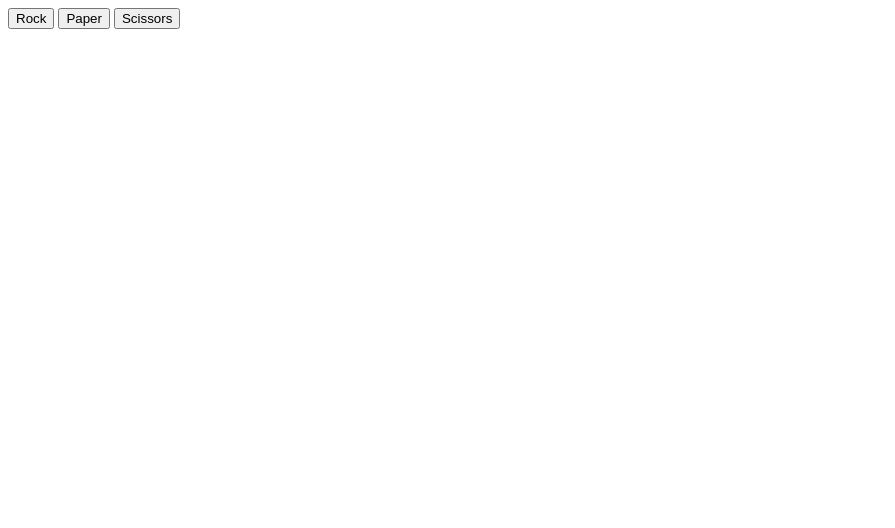
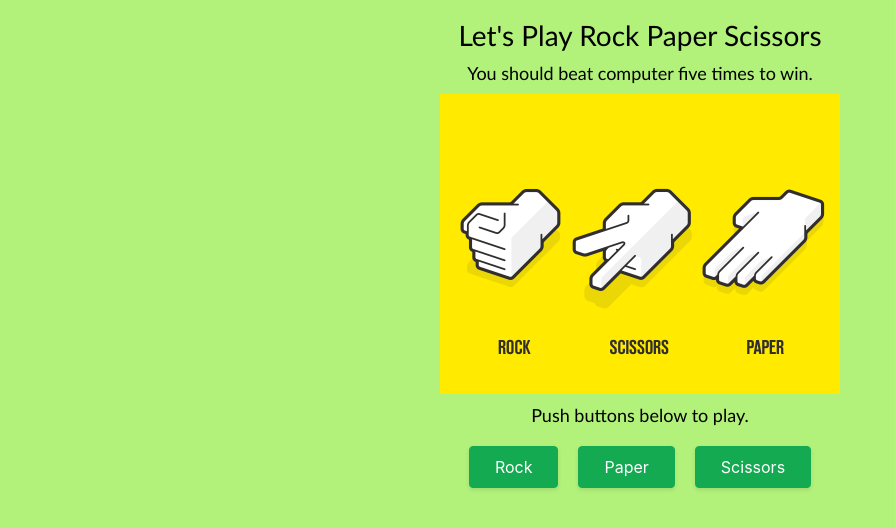
Before and after one commit to shabalinmedia/rock_paper_scissors, a plain HTML site: page index.html in a window 1280 px wide. Shown: the whole page, without its empty margins (0-895 px from the left). Drawn offline with Linux system fonts and the light colour scheme.

Commit message:
Add styles.

```diff
--- a/index.html
+++ b/index.html
@@ -4,17 +4,22 @@
     <meta charset="UTF-8">
     <meta http-equiv="X-UA-Compatible" content="IE=edge">
     <meta name="viewport" content="width=device-width, initial-scale=1.0">
+    <link rel="stylesheet" href="style.css">
     <title>ROCK PAPER SCISSORS</title>
 </head>
 <body>
-    <div id="container"></div>
+    </div><div class="container">Let's Play Rock Paper Scissors</div>
+    <div id="rules">You should beat computer five times to win.</div>
+    <div><img id="image" width="400px"></div>
+    <div id="rules">Push buttons below to play.</div>
+    <nav>
         <button id="rock">Rock</button>
         <button id="paper">Paper</button>
         <button id="scissors">Scissors</button>
+    </nav>
     <div id="status"></div>
     <div id="userScore"></div>
     <div id="computerScore"></div>
-    <div id="result"></div>
     <script src="script.js"></script>
 </body>
 </html>
--- a/script.js
+++ b/script.js
@@ -7,7 +7,7 @@ let playerSelection = buttons.forEach((button) => {
         playRound(button.id);
     });
 });
-
+let image = document.getElementById("image").src = "rps.png";
 
 // Computer randomly returns 'rock', 'paper' or 'scissors'.
 function computerPlay() {
--- /dev/null
+++ b/style.css
@@ -0,0 +1,64 @@
+body {
+    background-color: #b2f27b;
+    height: 100%;
+    padding: 10px;
+    font-family: 'Trebuchet MS', 'Lucida Sans Unicode', 'Lucida Grande', 'Lucida Sans', Arial, sans-serif;
+}
+
+div {
+    display: flex;
+    flex: 1;
+    flex-direction: column;
+    justify-content: center;
+    align-items: center;
+}
+
+.container {
+    font-size: 28px;
+    padding-bottom: 10px;
+}
+
+#rules {
+    font-size: 18px;
+    padding-bottom: 10px;
+}
+
+#image {
+    padding-bottom: 10px;
+}
+
+#status {
+    font-weight: 700;
+    font-size: 20px;
+    padding-top: 20px;
+}
+
+nav {
+    display: flex;
+    align-items: center;
+    justify-content: center;
+}
+
+button {
+    margin: 10px;
+    padding: 10px;
+    background-color: #13aa52;
+    border: 1px solid #13aa52;
+    border-radius: 4px;
+    box-shadow: rgba(0, 0, 0, .1) 0 2px 4px 0;
+    box-sizing: border-box;
+    color: #fff;
+    cursor: pointer;
+    font-family: "Akzidenz Grotesk BQ Medium", -apple-system, BlinkMacSystemFont, sans-serif;
+    font-size: 16px;
+    font-weight: 400;
+    outline: none;
+    outline: 0;
+    padding: 10px 25px;
+    text-align: center;
+    transform: translateY(0);
+    transition: transform 150ms, box-shadow 150ms;
+    user-select: none;
+    -webkit-user-select: none;
+    touch-action: manipulation;
+}
```
Also changed, not shown: rps.png (added), 1 other file.
